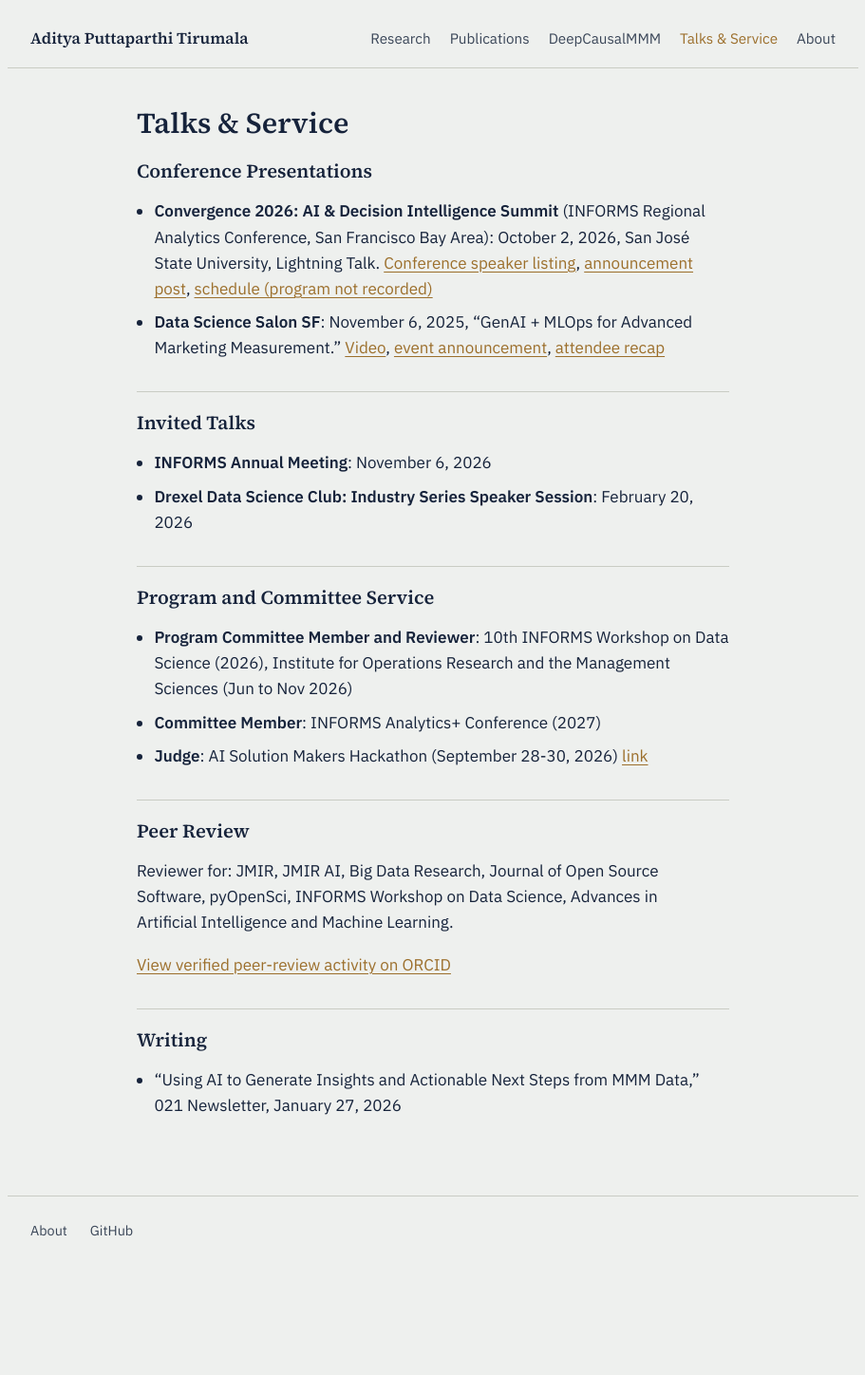
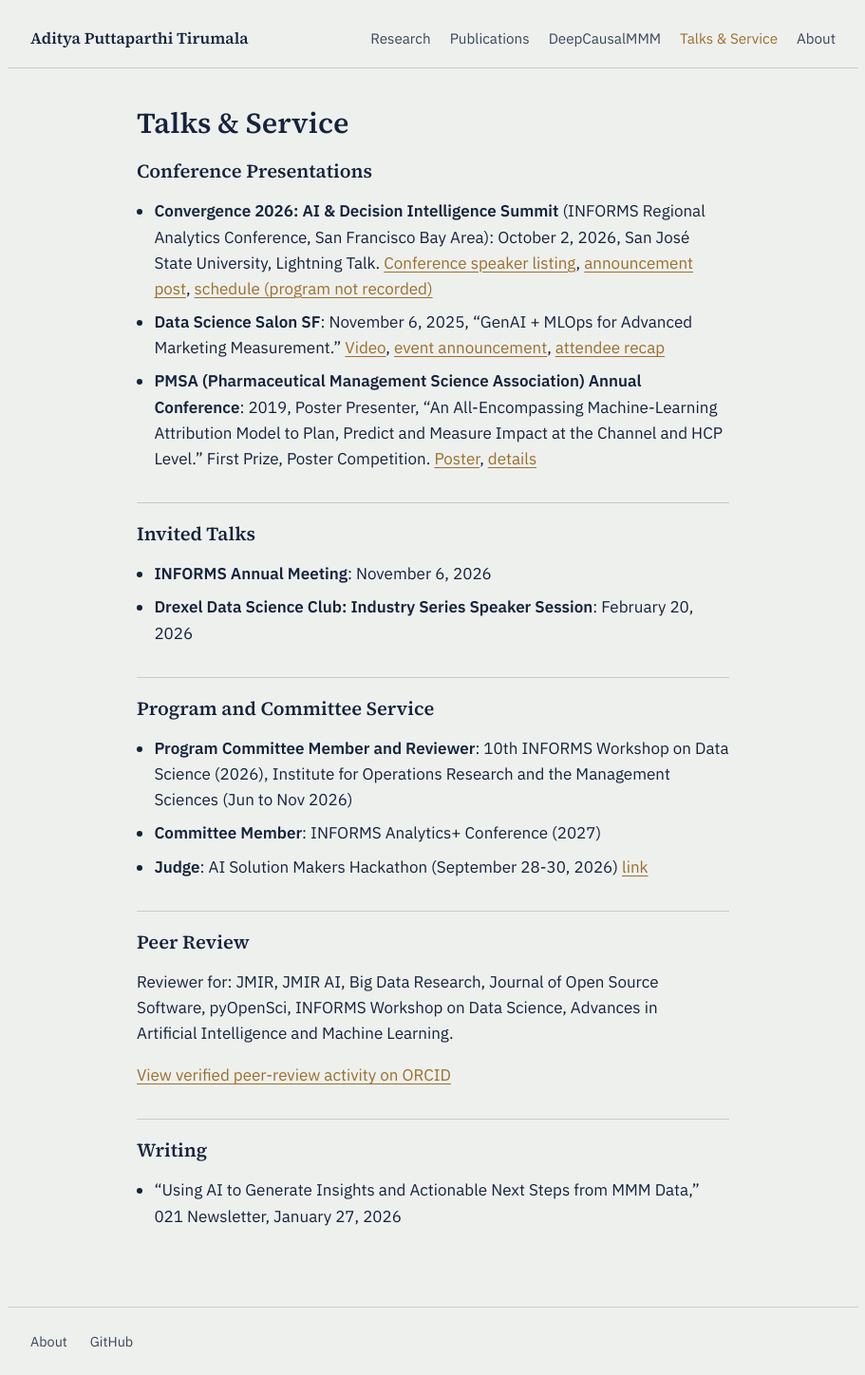
Before and after one commit to adityapt/personal-repo, a Jekyll site: the page built from talks-service.md, in a window 1280 px wide. Shown: the whole page at 95% size, without its empty margins (184-1095 px from the left). Built offline with Jekyll 4.4.1, drawn with Linux system fonts in a browser that asks for light colours; before the commit the page ends 1331 px from its top, so only the background shows below that.

Commit message:
Add PMSA 2019 poster to Talks & Service and Research
Co-Authored-By: Claude Sonnet 5.5 <noreply@anthropic.com>

```diff
--- a/talks-service.md
+++ b/talks-service.md
@@ -8,6 +8,7 @@ permalink: /talks-service/
 
 - **Convergence 2026: AI & Decision Intelligence Summit** (INFORMS Regional Analytics Conference, San Francisco Bay Area): October 2, 2026, San José State University, Lightning Talk. [Conference speaker listing](https://sanfrancisco2026.informs.org/speakers/), [announcement post](https://www.linkedin.com/posts/anitabowers_informs-operationsresearch-ai-share-7500242281292193792-pxPM/), [schedule (program not recorded)](https://sanfrancisco2026.informs.org/agenda/) <!-- TODO: specific talk title/abstract not listed on conference site yet; add once announced -->
 - **Data Science Salon SF**: November 6, 2025, "GenAI + MLOps for Advanced Marketing Measurement." [Video](https://youtu.be/NCfcgT-Twf4?si=CiLHWZJJlNM6MldY), [event announcement](https://www.linkedin.com/posts/dsssf-generativeai-mlops-share-7383963548625862656-2QHH/), [attendee recap](https://www.linkedin.com/posts/barbara-galiza_making-decisions-from-mmm-does-not-need-to-share-7421874841777192960-BG5r/)
+- **PMSA (Pharmaceutical Management Science Association) Annual Conference**: 2019, Poster Presenter, "An All-Encompassing Machine-Learning Attribution Model to Plan, Predict and Measure Impact at the Channel and HCP Level." First Prize, Poster Competition. [Poster](https://doi.org/10.5281/zenodo.17409372), [details](/publications/#conference-research) <!-- TODO: add award announcement link if one exists; confirm exact official award wording -->
 
 ## Invited Talks
 
```
Also changed, not shown: research.md (+2 -0 lines).
